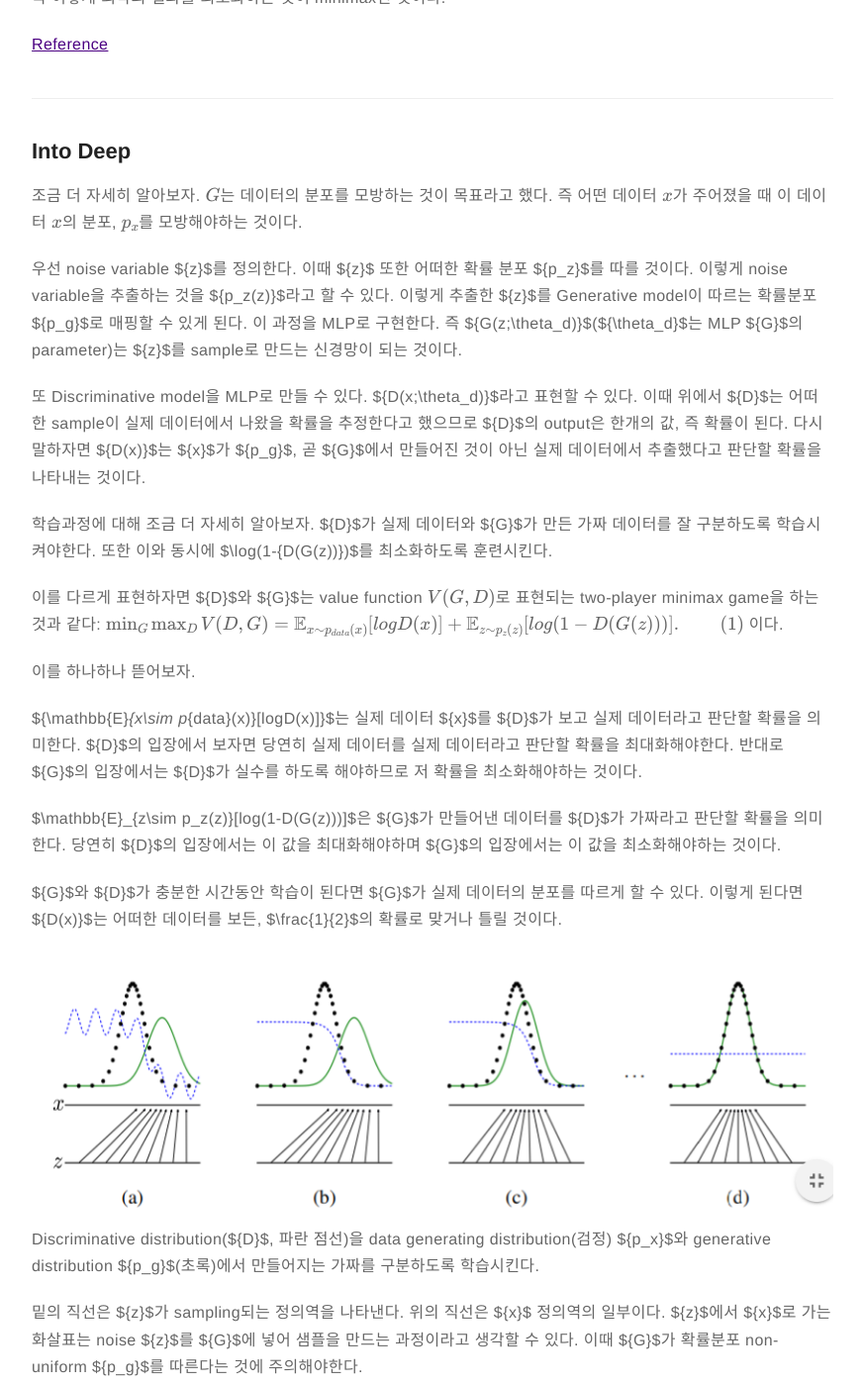
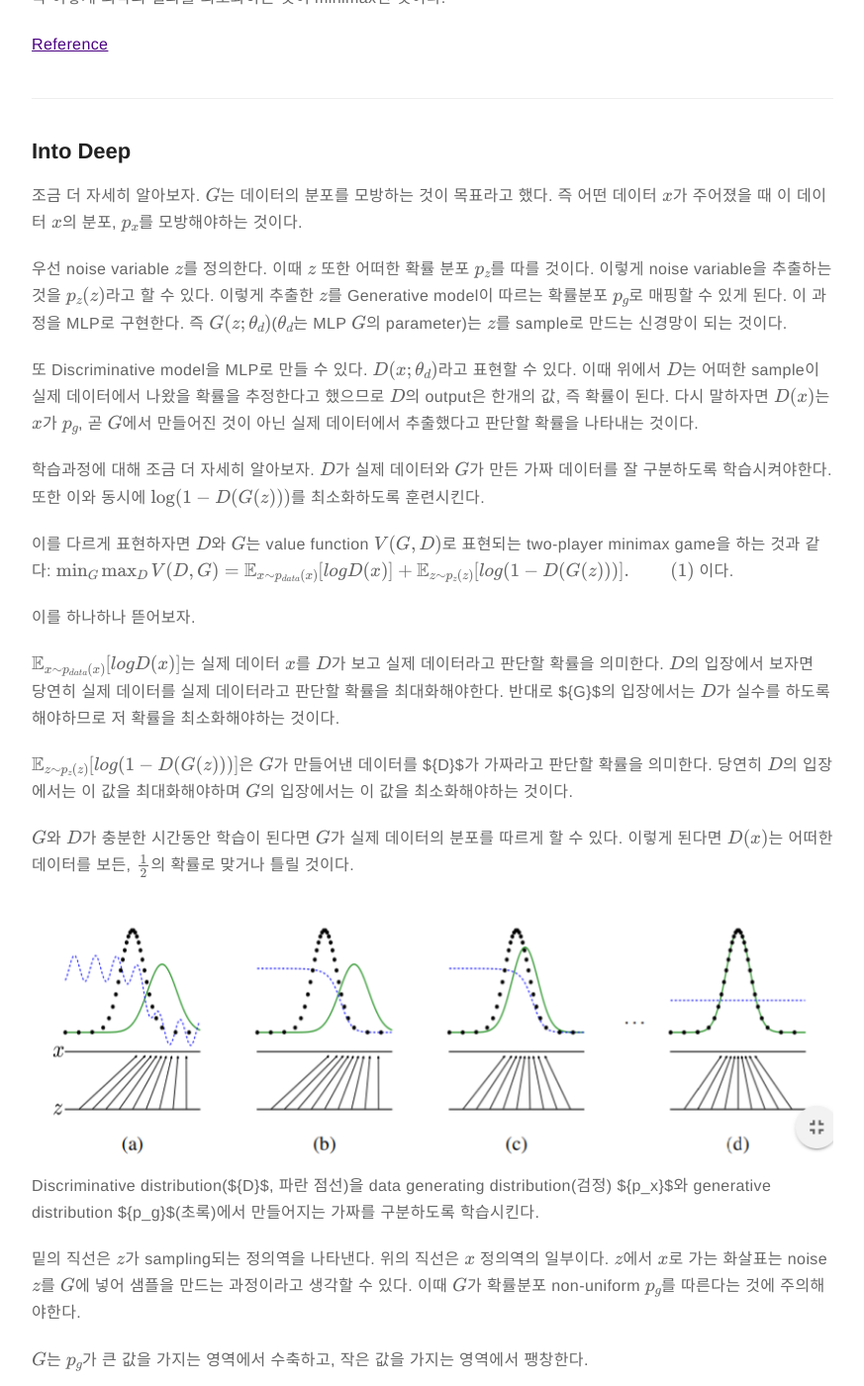
Before and after one commit to wkimdev/angrypark.github.io, a Jekyll site: the page built from _posts/2017-07-21-First-GAN.markdown, in a window 1280 px wide and 1400 px high, scrolled down 3110 px. Shown: the whole window at 99% size, without its empty margins (203-1076 px from the left). Built offline with Jekyll 4.4.1, drawn with Linux system fonts in a browser that asks for light colours; Markdown is read by kramdown in place of the engine named in the settings; formulas are drawn with MathJax 3; comment, search, counter and statistics services are not loaded; some of the changed text lies outside the part shown.

Commit message:
170721-mathjax-3

```diff
--- a/_posts/2017-07-21-First-GAN.markdown
+++ b/_posts/2017-07-21-First-GAN.markdown
@@ -127,61 +127,61 @@ Goodfellow는 둘의 관계를 이러한 비유를 통해 설명한다.
 
 조금 더 자세히 알아보자. $${G}$$는 데이터의 분포를 모방하는 것이 목표라고 했다. 즉 어떤 데이터 $${x}$$가 주어졌을 때 이 데이터 $${x}$$의 분포, $${p_x}$$를 모방해야하는 것이다.
 
-우선 noise variable ${z}$를 정의한다. 이때 ${z}$ 또한 어떠한 확률 분포 ${p_z}$를 따를 것이다. 이렇게 noise variable을 추출하는 것을 ${p_z(z)}$라고 할 수 있다.
-이렇게 추출한 ${z}$를 Generative model이 따르는 확률분포 ${p_g}$로 매핑할 수 있게 된다. 이 과정을 MLP로 구현한다. 즉 ${G(z;\theta_d)}$(${\theta_d}$는 MLP ${G}$의 parameter)는 ${z}$를 sample로 만드는 신경망이 되는 것이다.
+우선 noise variable $${z}$$를 정의한다. 이때 $${z}$$ 또한 어떠한 확률 분포 $${p_z}$$를 따를 것이다. 이렇게 noise variable을 추출하는 것을 $${p_z(z)}$$라고 할 수 있다.
+이렇게 추출한 $${z}$$를 Generative model이 따르는 확률분포 $${p_g}$$로 매핑할 수 있게 된다. 이 과정을 MLP로 구현한다. 즉 $${G(z;\theta_d)}$$($${\theta_d}$$는 MLP $${G}$$의 parameter)는 $${z}$$를 sample로 만드는 신경망이 되는 것이다.
 
-또 Discriminative model을 MLP로 만들 수 있다. ${D(x;\theta_d)}$라고 표현할 수 있다. 이때 위에서 ${D}$는 어떠한 sample이 실제 데이터에서 나왔을 확률을 추정한다고 했으므로 ${D}$의 output은 한개의 값, 즉 확률이 된다. 다시 말하자면 ${D(x)}$는 ${x}$가 ${p_g}$, 곧 ${G}$에서 만들어진 것이 아닌 실제 데이터에서 추출했다고 판단할 확률을 나타내는 것이다.
+또 Discriminative model을 MLP로 만들 수 있다. $${D(x;\theta_d)}$$라고 표현할 수 있다. 이때 위에서 $${D}$$는 어떠한 sample이 실제 데이터에서 나왔을 확률을 추정한다고 했으므로 $${D}$$의 output은 한개의 값, 즉 확률이 된다. 다시 말하자면 $${D(x)}$$는 $${x}$$가 $${p_g}$$, 곧 $${G}$$에서 만들어진 것이 아닌 실제 데이터에서 추출했다고 판단할 확률을 나타내는 것이다.
 
-학습과정에 대해 조금 더 자세히 알아보자. ${D}$가 실제 데이터와 ${G}$가 만든 가짜 데이터를 잘 구분하도록 학습시켜야한다. 또한 이와 동시에  $\log(1-{D(G(z))})$를 최소화하도록 훈련시킨다.
+학습과정에 대해 조금 더 자세히 알아보자. $${D}$$가 실제 데이터와 $${G}$$가 만든 가짜 데이터를 잘 구분하도록 학습시켜야한다. 또한 이와 동시에  $$\log(1-{D(G(z))})$$를 최소화하도록 훈련시킨다.
 
-이를 다르게 표현하자면 ${D}$와 ${G}$는 value function $${V(G, D)}$$로 표현되는 two-player minimax game을 하는 것과 같다:
+이를 다르게 표현하자면 $${D}$$와 $${G}$$는 value function $${V(G, D)}$$로 표현되는 two-player minimax game을 하는 것과 같다:
 $$\min_{G}\max_{D}{V(D,G)} = \mathbb{E}_{x\sim p_{data}(x)}[logD(x)] + \mathbb{E}_{z\sim p_z(z)}[log(1-D(G(z)))].\qquad(1)$$
 이다.
 
 이를 하나하나 뜯어보자.
 
-${\mathbb{E}_{x\sim p_{data}(x)}[logD(x)]}$는 실제 데이터 ${x}$를 ${D}$가 보고 실제 데이터라고 판단할 확률을 의미한다. ${D}$의 입장에서 보자면 당연히 실제 데이터를 실제 데이터라고 판단할 확률을 최대화해야한다. 반대로 ${G}$의 입장에서는 ${D}$가 실수를 하도록 해야하므로 저 확률을 최소화해야하는 것이다.
+$${\mathbb{E}_{x\sim p_{data}(x)}[logD(x)]}$$는 실제 데이터 $${x}$$를 $${D}$$가 보고 실제 데이터라고 판단할 확률을 의미한다. $${D}$$의 입장에서 보자면 당연히 실제 데이터를 실제 데이터라고 판단할 확률을 최대화해야한다. 반대로 ${G}$의 입장에서는 $${D}$$가 실수를 하도록 해야하므로 저 확률을 최소화해야하는 것이다.
 
-$\mathbb{E}_{z\sim p_z(z)}[log(1-D(G(z)))]$은 ${G}$가 만들어낸 데이터를 ${D}$가 가짜라고 판단할 확률을 의미한다. 당연히 ${D}$의 입장에서는 이 값을 최대화해야하며 ${G}$의 입장에서는 이 값을 최소화해야하는 것이다.
+$$\mathbb{E}_{z\sim p_z(z)}[log(1-D(G(z)))]$$은 $${G}$$가 만들어낸 데이터를 ${D}$가 가짜라고 판단할 확률을 의미한다. 당연히 $${D}$$의 입장에서는 이 값을 최대화해야하며 $${G}$$의 입장에서는 이 값을 최소화해야하는 것이다.
 
-${G}$와 ${D}$가 충분한 시간동안 학습이 된다면 ${G}$가 실제 데이터의 분포를 따르게 할 수 있다. 이렇게 된다면 ${D(x)}$는 어떠한 데이터를 보든, $\frac{1}{2}$의 확률로 맞거나 틀릴 것이다.
+$${G}$$와 $${D}$$가 충분한 시간동안 학습이 된다면 $${G}$$가 실제 데이터의 분포를 따르게 할 수 있다. 이렇게 된다면 $${D(x)}$$는 어떠한 데이터를 보든, $$\frac{1}{2}$$의 확률로 맞거나 틀릴 것이다.
 
 ![training](/assets/images/170721-first-gan/training.png)
 Discriminative distribution(${D}$, 파란 점선)을 data generating distribution(검정) ${p_x}$와 generative distribution ${p_g}$(초록)에서 만들어지는 가짜를 구분하도록 학습시킨다.
 
-밑의 직선은 ${z}$가 sampling되는 정의역을 나타낸다. 위의 직선은 ${x}$ 정의역의 일부이다. ${z}$에서 ${x}$로 가는 화살표는 noise ${z}$를 ${G}$에 넣어 샘플을 만드는 과정이라고 생각할 수 있다. 이때 ${G}$가 확률분포 non-uniform ${p_g}$를 따른다는 것에 주의해야한다.
+밑의 직선은 $${z}$$가 sampling되는 정의역을 나타낸다. 위의 직선은 $${x}$$ 정의역의 일부이다. $${z}$$에서 $${x}$$로 가는 화살표는 noise $${z}$$를 $${G}$$에 넣어 샘플을 만드는 과정이라고 생각할 수 있다. 이때 $${G}$$가 확률분포 non-uniform $${p_g}$$를 따른다는 것에 주의해야한다.
 
-${G}$는 ${p_g}$가 큰 값을 가지는 영역에서 수축하고, 작은 값을 가지는 영역에서 팽창한다.
+$${G}$$는 $${p_g}$$가 큰 값을 가지는 영역에서 수축하고, 작은 값을 가지는 영역에서 팽창한다.
 
-(a)수렴하기 직전의 adversarial pair, ${p_g}$와 ${p_d}$를 생각해보자. ${p_g}$는 ${p_{data}}$와 거의 유사하며, ${D}$는 거의 정확한 classifier이다.
+(a)수렴하기 직전의 adversarial pair, $${p_g}$$와 $${p_d}$$를 생각해보자. $${p_g}$$는 $${p_{data}}$$와 거의 유사하며, $${D}$$는 거의 정확한 classifier이다.
 
-(b) k번 동안 ${D}$는 sample과 실제 데이터를 구분하도록 학습한다. 이때 ${D^*(x)}$ = $\frac {p_{data}(x)}{p_{data}(x) + p_g(x)}$로 수렴하게 된다.
+(b) k번 동안 $${D}$$는 sample과 실제 데이터를 구분하도록 학습한다. 이때 $${D^*(x)}$$ = $$\frac {p_{data}(x)}{p_{data}(x) + p_g(x)}$$로 수렴하게 된다.
 
-(c)${G}$를 학습시킨 다음, ${D}$의 gradient가 ${G(z)}$를 실제 데이터라고 분류되도록 이동시킨다.
+(c)$${G}$$를 학습시킨 다음, $${D}$$의 gradient가 $${G(z)}$$를 실제 데이터라고 분류되도록 이동시킨다.
 
-(d)충분한 학습이 진행된 다음 ${p_g = p_{data}}$이므로 더이상 학습이 진행될 수 없는 상태에 도달한다. 이후 discriminative model은 두 분포를 구분할 수 없게 된다. 따라서 ${D(x)} = \frac{1}{2}$가 된다.
+(d)충분한 학습이 진행된 다음 $${p_g = p_{data}}$$이므로 더이상 학습이 진행될 수 없는 상태에 도달한다. 이후 discriminative model은 두 분포를 구분할 수 없게 된다. 따라서 $${D(x)} = \frac{1}{2}$$가 된다.
 
 ---
 ## Algorithm
 
 ![algorithm](/assets/images/170721-first-gan/algorithm.png)
 
-> 이때 ${D}$는 식을 최대화하도록, ${G}$는 식을 최소화하도록 훈련한다는 것에 주의하자
+> 이때 $${D}$$는 식을 최대화하도록, $${G}$$는 식을 최소화하도록 훈련한다는 것에 주의하자
 
-1. m개의 가짜 데이터를 ${p_z}$에서 뽑아낸다.
-2. m개의 진짜 데이터를 ${p_{data}}$에서 뽑아낸다.
-3. ${D}$를 학습시킨다.
+1. m개의 가짜 데이터를 $${p_z}$$에서 뽑아낸다.
+2. m개의 진짜 데이터를 $${p_{data}}$$에서 뽑아낸다.
+3. $${D}$$를 학습시킨다.
 4. 위 과정을 k번 반복한다.
-5. m개의 가짜 데이터를 ${p_z}$에서 뽑아낸다.
-6. ${G}$를 학습시킨다.
+5. m개의 가짜 데이터를 $${p_z}$$에서 뽑아낸다.
+6. $${G}$$를 학습시킨다.
 7. 1로 돌아간다
 
-학습과정에서 ${k}$번동안 ${D}$를 최적화하고, 이후 ${G}$를 최적화하는 과정을 한 번 시행하는 것을 반복한다. 이로 인해 ${G}$가 천천히 변화하는 동안 ${D}$가 최적의 상태를 유지하도록 한다.
+학습과정에서 $${k}$$번동안 $${D}$$를 최적화하고, 이후 $${G}$$를 최적화하는 과정을 한 번 시행하는 것을 반복한다. 이로 인해 $${G}$$가 천천히 변화하는 동안 $${D}$$가 최적의 상태를 유지하도록 한다.
 
-이때 학습 초기에 식 1은 ${G}$를 적절히 학습시킬 수 있는 gradient를 주지 못한다. ${G}$는 실제 데이터와 많은 차이가 있게 되고, ${D}$는 쉽게 sample을 구분할 수 있게 된다. 이러한 경우 $log(1-D(G(z)))$은 saturate하게 된다.
+이때 학습 초기에 식 1은 $${G}$$를 적절히 학습시킬 수 있는 gradient를 주지 못한다. $${G}$$는 실제 데이터와 많은 차이가 있게 되고, $${D}$$는 쉽게 sample을 구분할 수 있게 된다. 이러한 경우 $$log(1-D(G(z)))$$은 saturate하게 된다.
 
 <h6>saturate?</h6> 활성화 함수로 sigmoid를 가지는 아주 깊은 MLP의 경우를 생각해보자. 학습을 거치며 값들은 0이나 1에 가까워지게 되고 vanishing gradient문제가 발생하게 된다. 따라서 더이상 학습이 진행되지 않거나, 아주 느리게 진행된다. 이러한 경우를 neuron이 saturate되었다고 한다.
 
-즉 학습이 적절하게 일어나지 않을 수도 있다. 따라서 $[log(1-D(G(z)))]$를 최소화하는 대신, $log{D(G(z))}$를 최대화하도록 학습시킨다.
+즉 학습이 적절하게 일어나지 않을 수도 있다. 따라서 $$[log(1-D(G(z)))]$$를 최소화하는 대신, $$log{D(G(z))}$$를 최대화하도록 학습시킨다.
 
 ---
```
